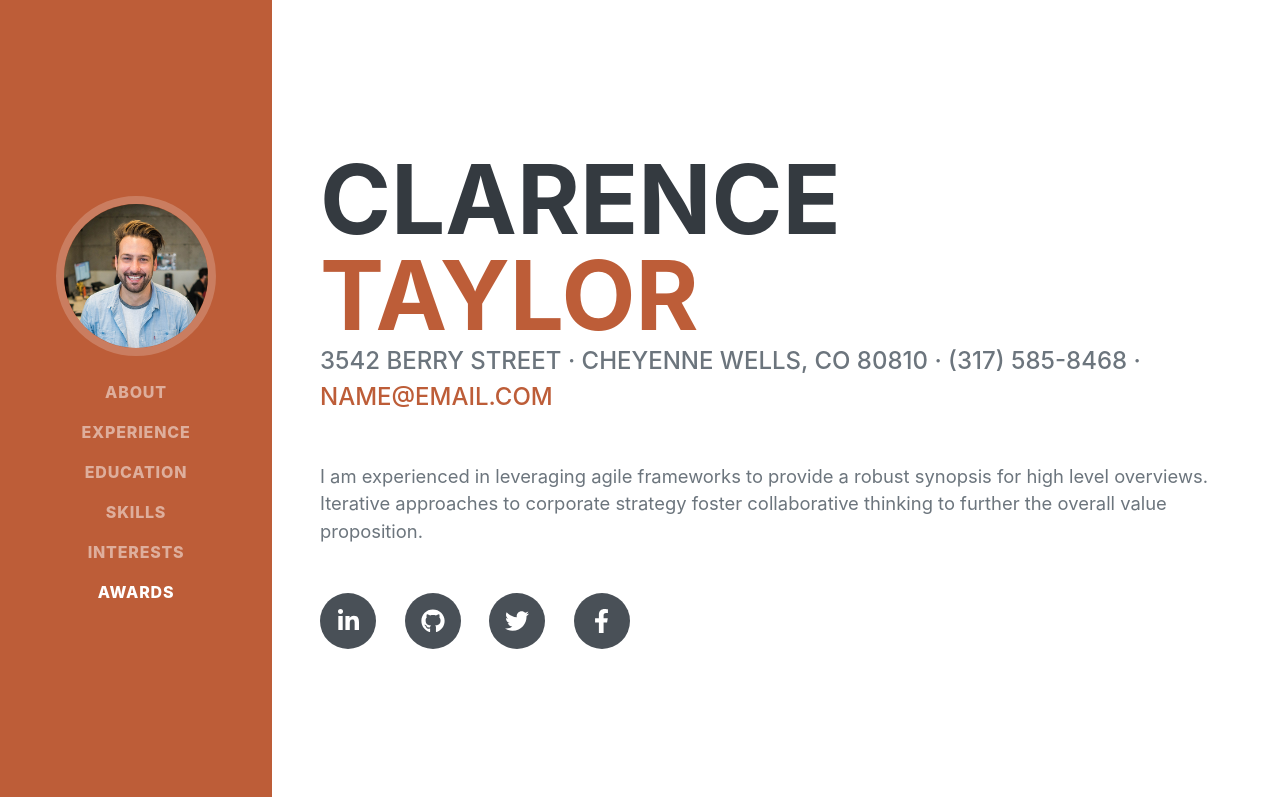
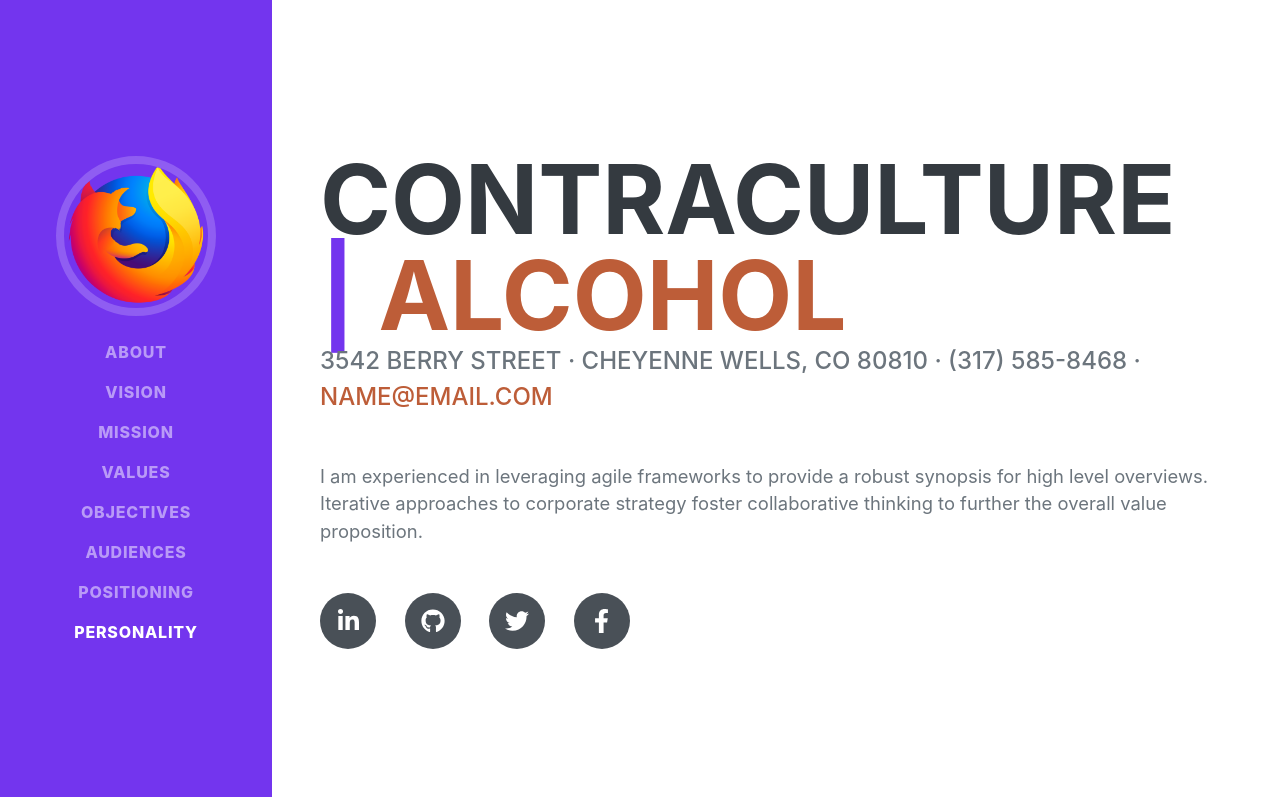
Before and after one commit to SaberMDAbir/contraculture-alcohol, a plain HTML site: page index.html in a window 1280 px wide. Shown: the top 797 px of the page. Drawn offline with nearby package versions, Linux system fonts and the light colour scheme; a web font is replaced by a local one.

Commit message:
Added structure to index.html and added custom color profile to css

```diff
--- a/index.html
+++ b/index.html
@@ -3,9 +3,9 @@
     <head>
         <meta charset="utf-8" />
         <meta name="viewport" content="width=device-width, initial-scale=1, shrink-to-fit=no" />
-        <meta name="description" content="" />
-        <meta name="author" content="" />
-        <title>Resume - Start Bootstrap Theme</title>
+        <meta name="description" content="Organizational Level Branding for ContraCulture | Alcohol, a nonprofit aiming to decrease alcohol abuse worldwide." />
+        <meta name="author" content="MD Abir A. Choudhury" />
+        <title>Org Level Branding - ContraCulture | Alcohol</title>
         <link rel="icon" type="image/x-icon" href="assets/img/favicon.ico" />
         <!-- Font Awesome icons (free version)-->
         <script src="https://use.fontawesome.com/releases/v5.13.0/js/all.js" crossorigin="anonymous"></script>
@@ -19,18 +19,20 @@
         <!-- Navigation-->
         <nav class="navbar navbar-expand-lg navbar-dark bg-primary fixed-top" id="sideNav">
             <a class="navbar-brand js-scroll-trigger" href="#page-top">
-                <span class="d-block d-lg-none">Clarence Taylor</span>
-                <span class="d-none d-lg-block"><img class="img-fluid img-profile rounded-circle mx-auto mb-2" src="assets/img/profile.jpg" alt="" /></span>
+                <span class="d-block d-lg-none">ContraCulture | Alcohol</span>
+                <span class="d-none d-lg-block"><img class="img-fluid img-profile rounded-circle mx-auto mb-2" src="assets/img/logo.png" alt="ContraCulture | Alcohol Logo" /></span>
             </a>
             <button class="navbar-toggler" type="button" data-toggle="collapse" data-target="#navbarSupportedContent" aria-controls="navbarSupportedContent" aria-expanded="false" aria-label="Toggle navigation"><span class="navbar-toggler-icon"></span></button>
             <div class="collapse navbar-collapse" id="navbarSupportedContent">
                 <ul class="navbar-nav">
                     <li class="nav-item"><a class="nav-link js-scroll-trigger" href="#about">About</a></li>
-                    <li class="nav-item"><a class="nav-link js-scroll-trigger" href="#experience">Experience</a></li>
-                    <li class="nav-item"><a class="nav-link js-scroll-trigger" href="#education">Education</a></li>
-                    <li class="nav-item"><a class="nav-link js-scroll-trigger" href="#skills">Skills</a></li>
-                    <li class="nav-item"><a class="nav-link js-scroll-trigger" href="#interests">Interests</a></li>
-                    <li class="nav-item"><a class="nav-link js-scroll-trigger" href="#awards">Awards</a></li>
+                    <li class="nav-item"><a class="nav-link js-scroll-trigger" href="#vision">Vision</a></li>
+                    <li class="nav-item"><a class="nav-link js-scroll-trigger" href="#mission">Mission</a></li>
+                    <li class="nav-item"><a class="nav-link js-scroll-trigger" href="#values">Values</a></li>
+                    <li class="nav-item"><a class="nav-link js-scroll-trigger" href="#objectives">Objectives</a></li>
+                    <li class="nav-item"><a class="nav-link js-scroll-trigger" href="#audiences">Audiences</a></li>
+                    <li class="nav-item"><a class="nav-link js-scroll-trigger" href="#positioning">Positioning</a></li>
+                    <li class="nav-item"><a class="nav-link js-scroll-trigger" href="#personality">Personality</a></li>
                 </ul>
             </div>
         </nav>
@@ -40,8 +42,30 @@
             <section class="resume-section" id="about">
                 <div class="resume-section-content">
                     <h1 class="mb-0">
-                        Clarence
-                        <span class="text-primary">Taylor</span>
+                        ContraCulture
+                        <span id="title-bar-color">|</span>
+                        <span class="text-primary">Alcohol</span>
+                    </h1>
+                    <div class="subheading mb-5">
+                        3542 Berry Street · Cheyenne Wells, CO 80810 · (317) 585-8468 ·
+                        <a href="mailto:name@email.com">name@email.com</a>
+                    </div>
+                    <p class="lead mb-5">I am experienced in leveraging agile frameworks to provide a robust synopsis for high level overviews. Iterative approaches to corporate strategy foster collaborative thinking to further the overall value proposition.</p>
+                    <div class="social-icons">
+                        <a class="social-icon" href="#"><i class="fab fa-linkedin-in"></i></a>
+                        <a class="social-icon" href="#"><i class="fab fa-github"></i></a>
+                        <a class="social-icon" href="#"><i class="fab fa-twitter"></i></a>
+                        <a class="social-icon" href="#"><i class="fab fa-facebook-f"></i></a>
+                    </div>
+                </div>
+            </section>
+            <!-- Vision-->
+            <section class="resume-section" id="vision">
+                <div class="resume-section-content">
+                    <h1 class="mb-0">
+                        ContraCulture
+                        <span id="title-bar-color">|</span>
+                        <span class="text-primary">Alcohol</span>
                     </h1>
                     <div class="subheading mb-5">
                         3542 Berry Street · Cheyenne Wells, CO 80810 · (317) 585-8468 ·
@@ -57,10 +81,10 @@
                 </div>
             </section>
             <hr class="m-0" />
-            <!-- Experience-->
-            <section class="resume-section" id="experience">
+            <!-- Mission-->
+            <section class="resume-section" id="mission">
                 <div class="resume-section-content">
-                    <h2 class="mb-5">Experience</h2>
+                    <h2 class="mb-5">Mission</h2>
                     <div class="d-flex flex-column flex-md-row justify-content-between mb-5">
                         <div class="flex-grow-1">
                             <h3 class="mb-0">Senior Web Developer</h3>
@@ -96,10 +120,10 @@
                 </div>
             </section>
             <hr class="m-0" />
-            <!-- Education-->
-            <section class="resume-section" id="education">
+            <!-- Values-->
+            <section class="resume-section" id="values">
                 <div class="resume-section-content">
-                    <h2 class="mb-5">Education</h2>
+                    <h2 class="mb-5">Values</h2>
                     <div class="d-flex flex-column flex-md-row justify-content-between mb-5">
                         <div class="flex-grow-1">
                             <h3 class="mb-0">University of Colorado Boulder</h3>
@@ -120,10 +144,10 @@
                 </div>
             </section>
             <hr class="m-0" />
-            <!-- Skills-->
-            <section class="resume-section" id="skills">
+            <!-- Objectives-->
+            <section class="resume-section" id="objectives">
                 <div class="resume-section-content">
-                    <h2 class="mb-5">Skills</h2>
+                    <h2 class="mb-5">Objectives</h2>
                     <div class="subheading mb-3">Programming Languages & Tools</div>
                     <ul class="list-inline dev-icons">
                         <li class="list-inline-item"><i class="fab fa-html5"></i></li>
@@ -161,19 +185,19 @@
                 </div>
             </section>
             <hr class="m-0" />
-            <!-- Interests-->
-            <section class="resume-section" id="interests">
+            <!-- Audiences-->
+            <section class="resume-section" id="audiences">
                 <div class="resume-section-content">
-                    <h2 class="mb-5">Interests</h2>
+                    <h2 class="mb-5">Audiences</h2>
                     <p>Apart from being a web developer, I enjoy most of my time being outdoors. In the winter, I am an avid skier and novice ice climber. During the warmer months here in Colorado, I enjoy mountain biking, free climbing, and kayaking.</p>
                     <p class="mb-0">When forced indoors, I follow a number of sci-fi and fantasy genre movies and television shows, I am an aspiring chef, and I spend a large amount of my free time exploring the latest technology advancements in the front-end web development world.</p>
                 </div>
             </section>
             <hr class="m-0" />
-            <!-- Awards-->
-            <section class="resume-section" id="awards">
+            <!-- Positioning-->
+            <section class="resume-section" id="positioning">
                 <div class="resume-section-content">
-                    <h2 class="mb-5">Awards & Certifications</h2>
+                    <h2 class="mb-5">Positioning</h2>
                     <ul class="fa-ul mb-0">
                         <li>
                             <span class="fa-li"><i class="fas fa-trophy text-warning"></i></span>
@@ -216,6 +240,15 @@
                     </ul>
                 </div>
             </section>
+            <hr class="m-0" />
+            <!-- Personality -->
+            <section class="resume-section" id="personality">
+                <div class="resume-section-content">
+                    <h2 class="mb-5">Personality</h2>
+                    <p>Apart from being a web developer, I enjoy most of my time being outdoors. In the winter, I am an avid skier and novice ice climber. During the warmer months here in Colorado, I enjoy mountain biking, free climbing, and kayaking.</p>
+                    <p class="mb-0">When forced indoors, I follow a number of sci-fi and fantasy genre movies and television shows, I am an aspiring chef, and I spend a large amount of my free time exploring the latest technology advancements in the front-end web development world.</p>
+                </div>
+            </section>
         </div>
         <!-- Bootstrap core JS-->
         <script src="https://cdnjs.cloudflare.com/ajax/libs/jquery/3.5.1/jquery.min.js"></script>
```
Also changed, not shown: assets/img/logo.png (added), assets/img/profile.jpg (deleted), css/styles.css.
